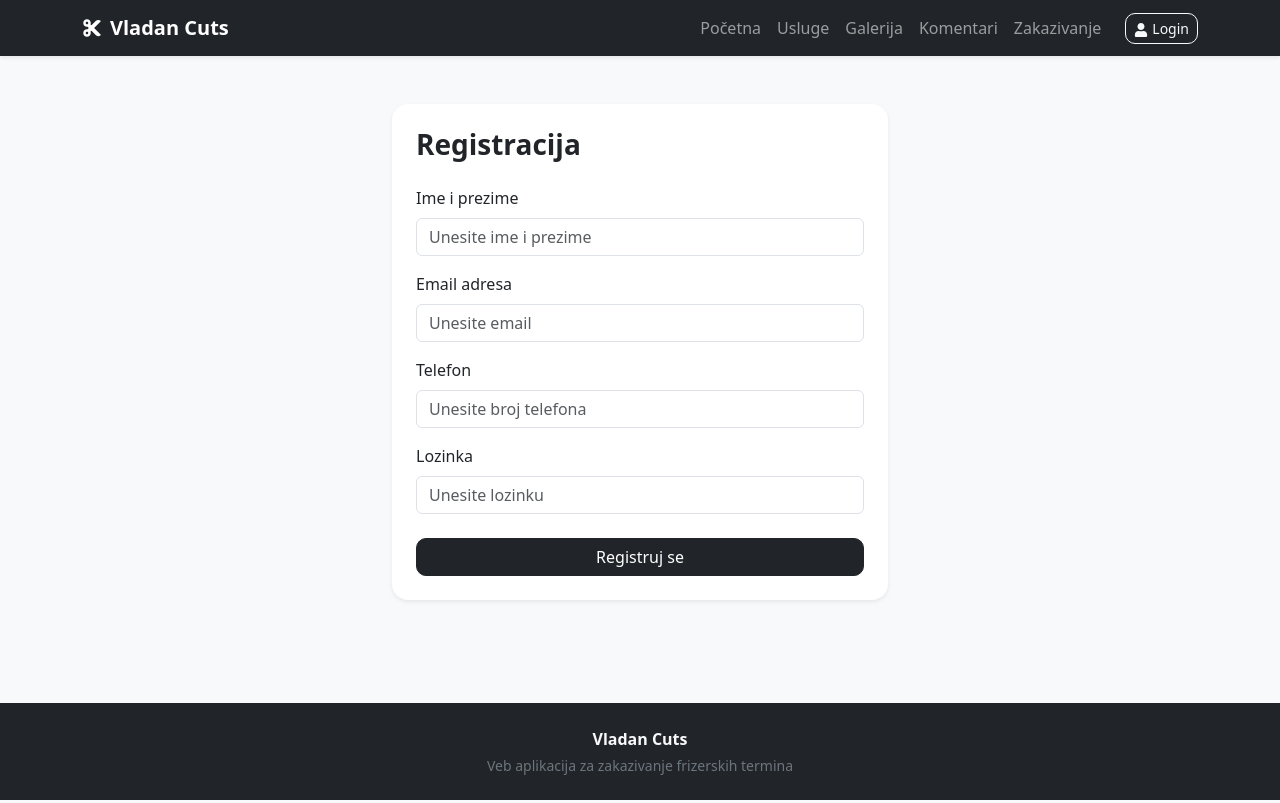
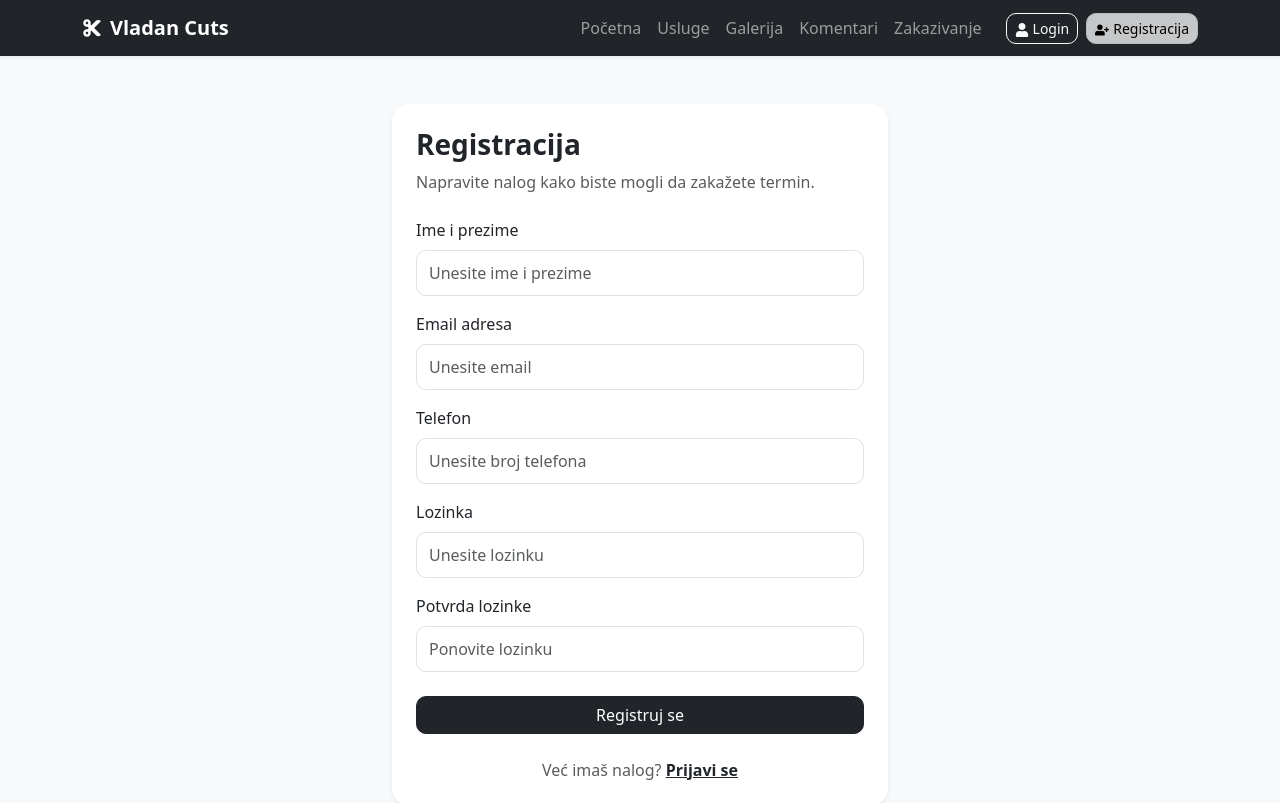
Before and after one commit to RodicMilos05/Vladan-Cuts, a React app in the folder frontend/: page /registracija in a window 1280 px wide. Shown: the top 803 px of the page. Built offline with nearby package versions, Linux system fonts and the light colour scheme; the HTML template or start-up script is replaced by a standard one.

Commit message:
Dodavanje stranica za prijavu i registraciju

```diff
--- a/frontend/src/components/Header.jsx
+++ b/frontend/src/components/Header.jsx
@@ -1,6 +1,6 @@
 import { Container, Nav, Navbar, Button } from 'react-bootstrap';
 import { LinkContainer } from 'react-router-bootstrap';
-import { FaCut, FaUser } from 'react-icons/fa';
+import { FaCut, FaUser, FaUserPlus } from 'react-icons/fa';
 
 const Header = () => {
   return (
@@ -43,6 +43,13 @@ const Header = () => {
                 Login
               </Button>
             </LinkContainer>
+
+            <LinkContainer to="/registracija">
+              <Button variant="light" size="sm" className="ms-lg-2 mt-2 mt-lg-0">
+                <FaUserPlus className="me-1" />
+                Registracija
+              </Button>
+            </LinkContainer>
           </Nav>
         </Navbar.Collapse>
       </Container>
--- a/frontend/src/index.css
+++ b/frontend/src/index.css
@@ -70,3 +70,16 @@ body {
 .btn {
   border-radius: 10px;
 }
+
+.auth-container .card {
+  border-radius: 18px;
+}
+
+.auth-container input {
+  border-radius: 10px;
+  padding: 10px 12px;
+}
+
+.auth-container .alert {
+  border-radius: 12px;
+}
--- a/frontend/src/screens/LoginScreen.jsx
+++ b/frontend/src/screens/LoginScreen.jsx
@@ -1,27 +1,96 @@
-import { Button, Card, Container, Form } from 'react-bootstrap';
+import { useState } from 'react';
+import { Alert, Button, Card, Container, Form } from 'react-bootstrap';
+import { Link } from 'react-router-dom';
 
 const LoginScreen = () => {
+  const [email, setEmail] = useState('');
+  const [password, setPassword] = useState('');
+
+  const [errorMessage, setErrorMessage] = useState('');
+  const [successMessage, setSuccessMessage] = useState('');
+
+  const submitHandler = (e) => {
+    e.preventDefault();
+
+    setErrorMessage('');
+    setSuccessMessage('');
+
+    if (!email.trim()) {
+      setErrorMessage('Email adresa je obavezna.');
+      return;
+    }
+
+    if (!password.trim()) {
+      setErrorMessage('Lozinka je obavezna.');
+      return;
+    }
+
+    if (password.length < 6) {
+      setErrorMessage('Lozinka mora imati najmanje 6 karaktera.');
+      return;
+    }
+
+    setSuccessMessage('Forma je ispravno popunjena. Login će biti povezan sa backendom kasnije.');
+
+    console.log('Login podaci:', {
+      email,
+      password,
+    });
+  };
+
   return (
     <Container className="py-5 auth-container">
       <Card className="shadow-sm border-0">
         <Card.Body className="p-4">
-          <h1 className="h3 fw-bold mb-4">Prijava</h1>
+          <h1 className="h3 fw-bold mb-2">Prijava</h1>
+          <p className="text-muted mb-4">
+            Prijavite se kako biste mogli da zakažete termin i pratite svoja zakazivanja.
+          </p>
 
-          <Form>
+          {errorMessage && (
+            <Alert variant="danger">
+              {errorMessage}
+            </Alert>
+          )}
+
+          {successMessage && (
+            <Alert variant="success">
+              {successMessage}
+            </Alert>
+          )}
+
+          <Form onSubmit={submitHandler}>
             <Form.Group className="mb-3" controlId="email">
               <Form.Label>Email adresa</Form.Label>
-              <Form.Control type="email" placeholder="Unesite email" />
+              <Form.Control
+                type="email"
+                placeholder="Unesite email"
+                value={email}
+                onChange={(e) => setEmail(e.target.value)}
+              />
             </Form.Group>
 
             <Form.Group className="mb-4" controlId="password">
               <Form.Label>Lozinka</Form.Label>
-              <Form.Control type="password" placeholder="Unesite lozinku" />
+              <Form.Control
+                type="password"
+                placeholder="Unesite lozinku"
+                value={password}
+                onChange={(e) => setPassword(e.target.value)}
+              />
             </Form.Group>
 
             <Button variant="dark" type="submit" className="w-100">
               Prijavi se
             </Button>
           </Form>
+
+          <p className="text-muted text-center mt-4 mb-0">
+            Nemaš nalog?{' '}
+            <Link to="/registracija" className="fw-semibold text-dark">
+              Registruj se
+            </Link>
+          </p>
         </Card.Body>
       </Card>
     </Container>
--- a/frontend/src/screens/RegisterScreen.jsx
+++ b/frontend/src/screens/RegisterScreen.jsx
@@ -1,37 +1,146 @@
-import { Button, Card, Container, Form } from 'react-bootstrap';
+import { useState } from 'react';
+import { Alert, Button, Card, Container, Form } from 'react-bootstrap';
+import { Link } from 'react-router-dom';
 
 const RegisterScreen = () => {
+  const [name, setName] = useState('');
+  const [email, setEmail] = useState('');
+  const [phone, setPhone] = useState('');
+  const [password, setPassword] = useState('');
+  const [confirmPassword, setConfirmPassword] = useState('');
+
+  const [errorMessage, setErrorMessage] = useState('');
+  const [successMessage, setSuccessMessage] = useState('');
+
+  const submitHandler = (e) => {
+    e.preventDefault();
+
+    setErrorMessage('');
+    setSuccessMessage('');
+
+    if (!name.trim()) {
+      setErrorMessage('Ime i prezime su obavezni.');
+      return;
+    }
+
+    if (!email.trim()) {
+      setErrorMessage('Email adresa je obavezna.');
+      return;
+    }
+
+    if (!phone.trim()) {
+      setErrorMessage('Broj telefona je obavezan.');
+      return;
+    }
+
+    if (!password.trim()) {
+      setErrorMessage('Lozinka je obavezna.');
+      return;
+    }
+
+    if (password.length < 6) {
+      setErrorMessage('Lozinka mora imati najmanje 6 karaktera.');
+      return;
+    }
+
+    if (password !== confirmPassword) {
+      setErrorMessage('Lozinke se ne poklapaju.');
+      return;
+    }
+
+    setSuccessMessage('Forma je ispravno popunjena. Registracija će biti povezana sa backendom kasnije.');
+
+    console.log('Registracioni podaci:', {
+      name,
+      email,
+      phone,
+      password,
+    });
+  };
+
   return (
     <Container className="py-5 auth-container">
       <Card className="shadow-sm border-0">
         <Card.Body className="p-4">
-          <h1 className="h3 fw-bold mb-4">Registracija</h1>
+          <h1 className="h3 fw-bold mb-2">Registracija</h1>
+          <p className="text-muted mb-4">
+            Napravite nalog kako biste mogli da zakažete termin.
+          </p>
 
-          <Form>
+          {errorMessage && (
+            <Alert variant="danger">
+              {errorMessage}
+            </Alert>
+          )}
+
+          {successMessage && (
+            <Alert variant="success">
+              {successMessage}
+            </Alert>
+          )}
+
+          <Form onSubmit={submitHandler}>
             <Form.Group className="mb-3" controlId="name">
               <Form.Label>Ime i prezime</Form.Label>
-              <Form.Control type="text" placeholder="Unesite ime i prezime" />
+              <Form.Control
+                type="text"
+                placeholder="Unesite ime i prezime"
+                value={name}
+                onChange={(e) => setName(e.target.value)}
+              />
             </Form.Group>
 
             <Form.Group className="mb-3" controlId="email">
               <Form.Label>Email adresa</Form.Label>
-              <Form.Control type="email" placeholder="Unesite email" />
+              <Form.Control
+                type="email"
+                placeholder="Unesite email"
+                value={email}
+                onChange={(e) => setEmail(e.target.value)}
+              />
             </Form.Group>
 
             <Form.Group className="mb-3" controlId="phone">
               <Form.Label>Telefon</Form.Label>
-              <Form.Control type="text" placeholder="Unesite broj telefona" />
+              <Form.Control
+                type="text"
+                placeholder="Unesite broj telefona"
+                value={phone}
+                onChange={(e) => setPhone(e.target.value)}
+              />
             </Form.Group>
 
-            <Form.Group className="mb-4" controlId="password">
+            <Form.Group className="mb-3" controlId="password">
               <Form.Label>Lozinka</Form.Label>
-              <Form.Control type="password" placeholder="Unesite lozinku" />
+              <Form.Control
+                type="password"
+                placeholder="Unesite lozinku"
+                value={password}
+                onChange={(e) => setPassword(e.target.value)}
+              />
+            </Form.Group>
+
+            <Form.Group className="mb-4" controlId="confirmPassword">
+              <Form.Label>Potvrda lozinke</Form.Label>
+              <Form.Control
+                type="password"
+                placeholder="Ponovite lozinku"
+                value={confirmPassword}
+                onChange={(e) => setConfirmPassword(e.target.value)}
+              />
             </Form.Group>
 
             <Button variant="dark" type="submit" className="w-100">
               Registruj se
             </Button>
           </Form>
+
+          <p className="text-muted text-center mt-4 mb-0">
+            Već imaš nalog?{' '}
+            <Link to="/login" className="fw-semibold text-dark">
+              Prijavi se
+            </Link>
+          </p>
         </Card.Body>
       </Card>
     </Container>
```
